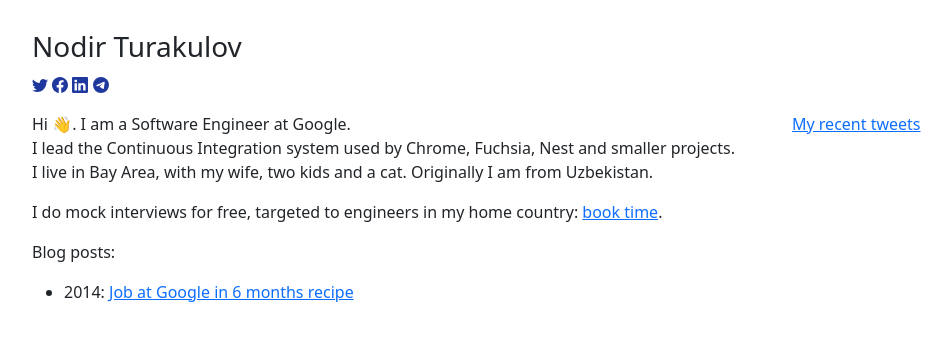
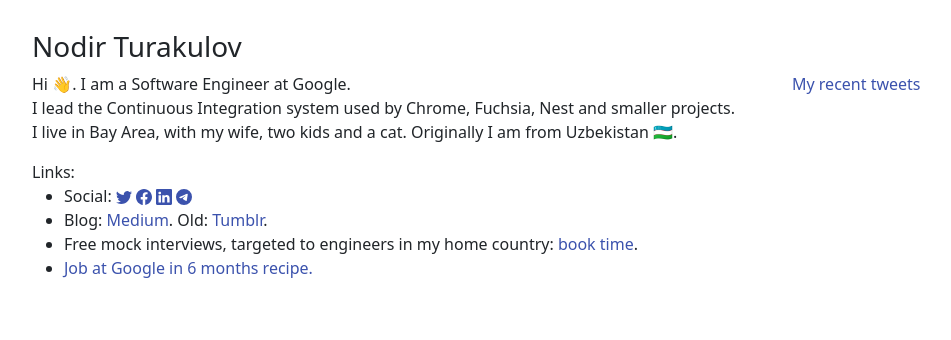
Before and after one commit to nodir-t/nodir-t.github.io, a plain HTML site: page index.html in a window 1280 px wide. Shown: the whole page, without its empty margins (50-1001 px from the left). Drawn offline with nearby package versions, Linux system fonts and the light colour scheme.

Commit message:
List of links

```diff
--- a/index.html
+++ b/index.html
@@ -20,19 +20,26 @@
     margin-top: 30px;
   }
 
-  .links a {
+  a {
     text-decoration: none;
-    color: rgb(30, 56, 158);
-  }
-
-  .social {
-    margin-top: 50px;
+    color: rgb(59, 82, 173);
   }
 </style>
 
 <div class="container-sm container-all">
   <h3>Nodir Turakulov</h3>
-  <p class="links">
+  <div class="row">
+    <div class="col">
+      <p>
+        Hi 👋. I am a Software Engineer at Google.<br>
+        I lead the Continuous Integration system used by Chrome, Fuchsia, Nest and smaller projects. <br>
+        I live in Bay Area, with my wife, two kids and a cat. Originally I am from Uzbekistan 🇺🇿.
+      </p>
+
+      Links:
+      <ul>
+        <li>
+          Social:
           <a href="https://twitter.com/nodirt_">
             <svg xmlns="http://www.w3.org/2000/svg" width="16" height="16" fill="currentColor" class="bi bi-twitter" viewBox="0 0 16 16">
               <path d="M5.026 15c6.038 0 9.341-5.003 9.341-9.334 0-.14 0-.282-.006-.422A6.685 6.685 0 0 0 16 3.542a6.658 6.658 0 0 1-1.889.518 3.301 3.301 0 0 0 1.447-1.817 6.533 6.533 0 0 1-2.087.793A3.286 3.286 0 0 0 7.875 6.03a9.325 9.325 0 0 1-6.767-3.429 3.289 3.289 0 0 0 1.018 4.382A3.323 3.323 0 0 1 .64 6.575v.045a3.288 3.288 0 0 0 2.632 3.218 3.203 3.203 0 0 1-.865.115 3.23 3.23 0 0 1-.614-.057 3.283 3.283 0 0 0 3.067 2.277A6.588 6.588 0 0 1 .78 13.58a6.32 6.32 0 0 1-.78-.045A9.344 9.344 0 0 0 5.026 15z"/>
@@ -54,29 +61,21 @@
               <path d="M16 8A8 8 0 1 1 0 8a8 8 0 0 1 16 0zM8.287 5.906c-.778.324-2.334.994-4.666 2.01-.378.15-.577.298-.595.442-.03.243.275.339.69.47l.175.055c.408.133.958.288 1.243.294.26.006.549-.1.868-.32 2.179-1.471 3.304-2.214 3.374-2.23.05-.012.12-.026.166.016.047.041.042.12.037.141-.03.129-1.227 1.241-1.846 1.817-.193.18-.33.307-.358.336a8.154 8.154 0 0 1-.188.186c-.38.366-.664.64.015 1.088.327.216.589.393.85.571.284.194.568.387.936.629.093.06.183.125.27.187.331.236.63.448.997.414.214-.02.435-.22.547-.82.265-1.417.786-4.486.906-5.751a1.426 1.426 0 0 0-.013-.315.337.337 0 0 0-.114-.217.526.526 0 0 0-.31-.093c-.3.005-.763.166-2.984 1.09z"/>
             </svg>
           </a>
-  </p>
+        </li>
 
-  <div class="row">
-    <div class="col">
-      <p>
-        Hi 👋. I am a Software Engineer at Google.<br>
-        I lead the Continuous Integration system used by Chrome, Fuchsia, Nest and smaller projects. <br>
-        I live in Bay Area, with my wife, two kids and a cat. Originally I am from Uzbekistan.
-      </p>
+        <li>
+          Blog: <a href="https://nodir.medium.com">Medium</a>. Old: <a href="nodirt.tumblr.com">Tumblr</a>.
+        </li>
 
-      <p>
-        I do mock interviews for free, targeted to engineers in my home country:
+        <li>
+          Free mock interviews, targeted to engineers in my home country:
           <a href="https://calendly.com/nodirt/interview">book time</a>.
-      </p>
+        </li>
 
-      <p>
-        Blog posts:
-        <ul>
         <li>
-            2014: <a href="https://nodir.medium.com/job-at-google-in-6-months-recipe-20c5bf3104d9">Job at Google in 6 months recipe</a>
+          <a href="https://nodir.medium.com/job-at-google-in-6-months-recipe-20c5bf3104d9">Job at Google in 6 months recipe.</a>
         </li>
       </ul>
-      </p>
     </div>
 
     <div class="col-sm-4">
```
Lines whose indentation alone changed are shown as unchanged.
